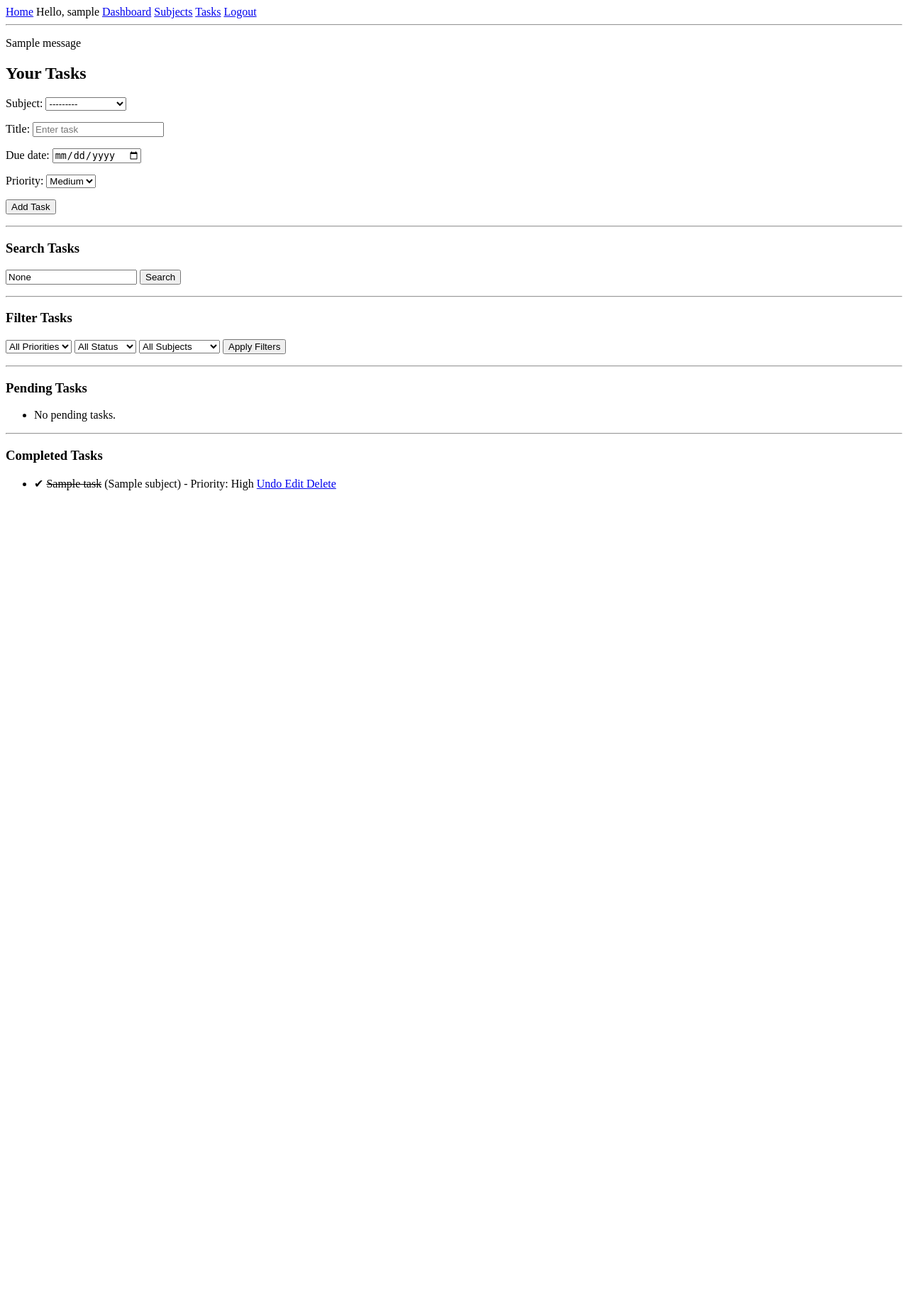
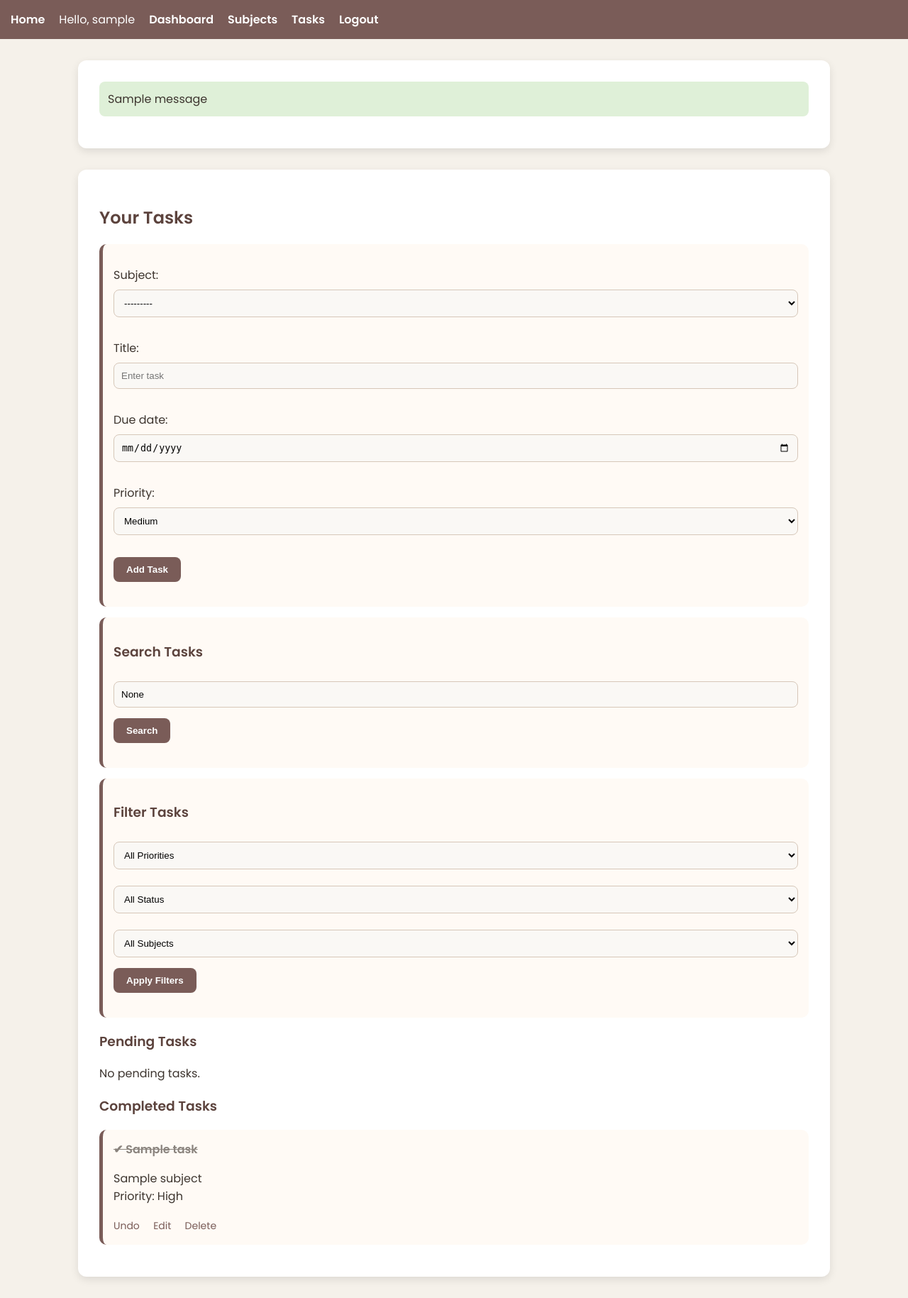
Before and after one commit to HaniyaIrshad/studyflow, a Django app: page /tasks/ in a window 1280 px wide. Shown: the whole page at 71% size. Before the commit the page ends 691 px from the top, so only its background shows below. Run offline with Django 5.2, Linux system fonts and the light colour scheme; a user stored in the database is signed in; tables that the repository leaves empty hold one stand-in row (values such as "Sample post"); one stand-in notice (Sample message) is shown.

Commit message:
Added cozy modern UI styling

```diff
--- a/static/css/style.css
+++ b/static/css/style.css
@@ -1,3 +1,197 @@
 body {
-    background-color: beige;
+
+    font-family: 'Poppins', sans-serif;
+
+    background-color: #f5f1ea;
+
+    margin: 0;
+
+    padding: 0;
+
+    color: #3d352f;
 }
+
+nav {
+
+    background-color: #7a5c58;
+
+    padding: 15px;
+
+    display: flex;
+
+    gap: 20px;
+}
+
+nav a {
+
+    color: white;
+
+    text-decoration: none;
+
+    font-weight: bold;
+}
+
+.container {
+
+    width: 85%;
+
+    max-width: 1000px;
+
+    margin: 30px auto;
+
+    background: white;
+
+    padding: 30px;
+
+    border-radius: 12px;
+
+    box-shadow: 0 4px 12px rgba(0,0,0,0.1);
+}
+
+h1, h2, h3 {
+
+    color: #5c433d;
+}
+
+form {
+
+    margin-bottom: 20px;
+}
+
+input,
+select,
+textarea {
+
+    width: 100%;
+
+    padding: 10px;
+
+    margin-top: 8px;
+
+    margin-bottom: 15px;
+
+    border: 1px solid #d6c7b9;
+
+    border-radius: 8px;
+
+    box-sizing: border-box;
+
+    background-color: #faf8f5;
+}
+
+button {
+
+    background-color: #7a5c58;
+
+    color: white;
+
+    border: none;
+
+    padding: 10px 18px;
+
+    border-radius: 8px;
+
+    cursor: pointer;
+
+    font-weight: bold;
+}
+
+button:hover {
+
+    opacity: 0.9;
+}
+
+.card {
+
+    background: #fffaf5;
+
+    border-left: 5px solid #7a5c58;
+
+    padding: 15px;
+
+    margin-bottom: 15px;
+
+    border-radius: 10px;
+}
+
+.completed {
+
+    text-decoration: line-through;
+
+    opacity: 0.6;
+}
+
+.overdue {
+
+    color: red;
+
+    font-weight: bold;
+}
+
+.stats {
+
+    display: grid;
+
+    grid-template-columns: repeat(auto-fit, minmax(200px, 1fr));
+
+    gap: 20px;
+
+    margin-bottom: 30px;
+}
+
+.stat-box {
+
+    background: #fffaf5;
+
+    padding: 20px;
+
+    border-radius: 10px;
+
+    text-align: center;
+
+    box-shadow: 0 2px 6px rgba(0,0,0,0.08);
+}
+
+.stat-box h3 {
+
+    margin: 0;
+
+    font-size: 28px;
+}
+
+a {
+
+    color: #7a5c58;
+}
+
+.task-actions {
+
+    margin-top: 10px;
+}
+
+.task-actions a {
+
+    margin-right: 15px;
+
+    text-decoration: none;
+
+    font-size: 14px;
+}
+
+.message {
+
+    background-color: #dff0d8;
+
+    padding: 12px;
+
+    border-radius: 8px;
+
+    margin-bottom: 15px;
+}
+.card {
+    transition: 0.2s ease;
+}
+
+.card:hover {
+    transform: translateY(-2px);
+}
--- a/templates/base.html
+++ b/templates/base.html
@@ -1,10 +1,35 @@
+<!DOCTYPE html>
+<html lang="en">
+
+<head>
+
+    <meta charset="UTF-8">
+    <meta name="viewport" content="width=device-width, initial-scale=1.0">
+
+    <title>StudyFlow</title>
+
+    <!-- Google Fonts -->
+    <link rel="preconnect" href="https://fonts.googleapis.com">
+    <link rel="preconnect" href="https://fonts.gstatic.com" crossorigin>
+
+    <link href="https://fonts.googleapis.com/css2?family=Poppins:wght@300;400;500;600&display=swap"
+          rel="stylesheet">
+
+    <!-- Your CSS file -->
+    {% load static %}
+    <link rel="stylesheet" href="{% static 'css/style.css' %}">
+
+</head>
+
+<body>
+
 <nav>
 
     <a href="/">Home</a>
 
     {% if user.is_authenticated %}
 
-        <span>Hello, {{ user.username }}</span>
+        <span style="color: white;">Hello, {{ user.username }}</span>
 
         <a href="/dashboard/">Dashboard</a>
         <a href="/subjects/">Subjects</a>
@@ -20,17 +45,28 @@
 
 </nav>
 
-<hr>
-
 {% if messages %}
 
-    {% for message in messages %}
+    <div class="container">
 
-        <p>{{ message }}</p>
+        {% for message in messages %}
 
-    {% endfor %}
+            <div class="message">
+                {{ message }}
+            </div>
+
+        {% endfor %}
+
+    </div>
 
 {% endif %}
 
-{% block content %}
-{% endblock %}
+<div class="container">
+
+    {% block content %}
+    {% endblock %}
+
+</div>
+
+</body>
+</html>
--- a/templates/edit_task.html
+++ b/templates/edit_task.html
@@ -1,6 +1,8 @@
 {% extends 'base.html' %}
 
 {% block content %}
+
+<div class="card">
 
     <h2>Edit Task</h2>
 
@@ -16,4 +18,6 @@
 
     </form>
 
+</div>
+
 {% endblock %}
--- a/templates/tasks.html
+++ b/templates/tasks.html
@@ -3,6 +3,9 @@
 {% block content %}
 
 <h2>Your Tasks</h2>
+
+<!-- ADD TASK -->
+<div class="card">
 
     <form method="POST">
 
@@ -10,11 +13,16 @@
 
         {{ form.as_p }}
 
-    <button type="submit">Add Task</button>
+        <button type="submit">
+            Add Task
+        </button>
 
     </form>
 
-<hr>
+</div>
+
+<!-- SEARCH -->
+<div class="card">
 
     <h3>Search Tasks</h3>
 
@@ -29,7 +37,10 @@
 
     </form>
 
-<hr>
+</div>
+
+<!-- FILTER -->
+<div class="card">
 
     <h3>Filter Tasks</h3>
 
@@ -39,20 +50,9 @@
 
             <option value="">All Priorities</option>
 
-        <option value="High"
-            {% if selected_priority == "High" %}selected{% endif %}>
-            High
-        </option>
-
-        <option value="Medium"
-            {% if selected_priority == "Medium" %}selected{% endif %}>
-            Medium
-        </option>
-
-        <option value="Low"
-            {% if selected_priority == "Low" %}selected{% endif %}>
-            Low
-        </option>
+            <option value="High" {% if selected_priority == "High" %}selected{% endif %}>High</option>
+            <option value="Medium" {% if selected_priority == "Medium" %}selected{% endif %}>Medium</option>
+            <option value="Low" {% if selected_priority == "Low" %}selected{% endif %}>Low</option>
 
         </select>
 
@@ -60,15 +60,8 @@
 
             <option value="">All Status</option>
 
-        <option value="completed"
-            {% if selected_status == "completed" %}selected{% endif %}>
-            Completed
-        </option>
-
-        <option value="pending"
-            {% if selected_status == "pending" %}selected{% endif %}>
-            Pending
-        </option>
+            <option value="completed" {% if selected_status == "completed" %}selected{% endif %}>Completed</option>
+            <option value="pending" {% if selected_status == "pending" %}selected{% endif %}>Pending</option>
 
         </select>
 
@@ -79,9 +72,7 @@
             {% for subject in subjects %}
 
                 <option value="{{ subject.id }}"
-                {% if selected_subject == subject.id|stringformat:"s" %}
-                    selected
-                {% endif %}>
+                    {% if selected_subject == subject.id|stringformat:"s" %}selected{% endif %}>
 
                     {{ subject.name }}
 
@@ -95,88 +86,71 @@
 
     </form>
 
-<hr>
+</div>
 
+<!-- PENDING TASKS -->
 <h3>Pending Tasks</h3>
-
-<ul>
 
 {% for task in pending_tasks %}
 
-        <li>
+    <div class="card">
 
-            ✘ {{ task.title }}
+        <strong>✘ {{ task.title }}</strong>
 
         {% if task.due_date and task.due_date < today %}
-
-                🔴 OVERDUE
-
+            <span class="overdue"> 🔴 OVERDUE </span>
         {% endif %}
 
-            ({{ task.subject.name }})
+        <p>
+            {{ task.subject.name }} <br>
+            Due: {{ task.due_date }} <br>
+            Priority: {{ task.priority }}
+        </p>
 
-            - Due: {{ task.due_date }}
+        <div class="task-actions">
 
-            - Priority: {{ task.priority }}
+            <a href="/tasks/toggle/{{ task.id }}/">Complete</a>
+            <a href="/tasks/edit/{{ task.id }}/">Edit</a>
+            <a href="/tasks/delete/{{ task.id }}/">Delete</a>
 
-            <a href="/tasks/toggle/{{ task.id }}/">
-                Complete
-            </a>
+        </div>
 
-            <a href="/tasks/edit/{{ task.id }}/">
-                Edit
-            </a>
-
-            <a href="/tasks/delete/{{ task.id }}/">
-                Delete
-            </a>
-
-        </li>
+    </div>
 
 {% empty %}
 
-        <li>No pending tasks.</li>
+    <p>No pending tasks.</p>
 
 {% endfor %}
 
-</ul>
-
-<hr>
-
+<!-- COMPLETED TASKS -->
 <h3>Completed Tasks</h3>
-
-<ul>
 
 {% for task in completed_tasks %}
 
-        <li>
+    <div class="card">
 
-            ✔ <s>{{ task.title }}</s>
+        <strong class="completed">✔ {{ task.title }}</strong>
 
-            ({{ task.subject.name }})
+        <p>
+            {{ task.subject.name }} <br>
+            Priority: {{ task.priority }}
+        </p>
 
-            - Priority: {{ task.priority }}
+        <div class="task-actions">
 
-            <a href="/tasks/toggle/{{ task.id }}/">
-                Undo
-            </a>
+            <a href="/tasks/toggle/{{ task.id }}/">Undo</a>
+            <a href="/tasks/edit/{{ task.id }}/">Edit</a>
+            <a href="/tasks/delete/{{ task.id }}/">Delete</a>
 
-            <a href="/tasks/edit/{{ task.id }}/">
-                Edit
-            </a>
+        </div>
 
-            <a href="/tasks/delete/{{ task.id }}/">
-                Delete
-            </a>
-
-        </li>
+    </div>
 
 {% empty %}
 
-        <li>No completed tasks.</li>
+    <p>No completed tasks.</p>
 
 {% endfor %}
 
-</ul>
-
 {% endblock %}
```
Also changed, not shown: templates/dashboard.html (+34 -32 lines), templates/edit_subject.html (+6 -2 lines), templates/home.html (+18 -8 lines), templates/login.html (+15 -7 lines), templates/notes.html (+11 -5 lines), templates/signup.html (+14 -6 lines), templates/subjects.html (+19 -15 lines), templates/today_tasks.html (+12 -8 lines). Lines whose indentation alone changed are shown as unchanged.
